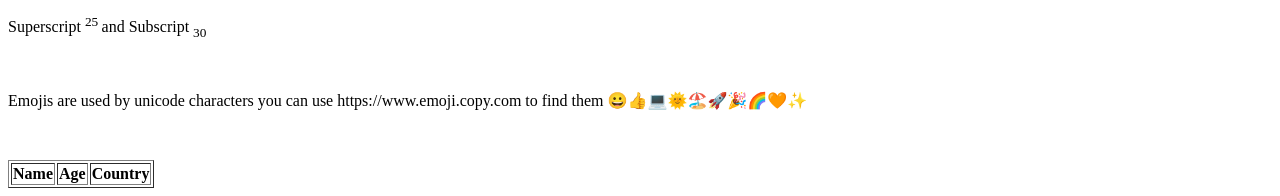
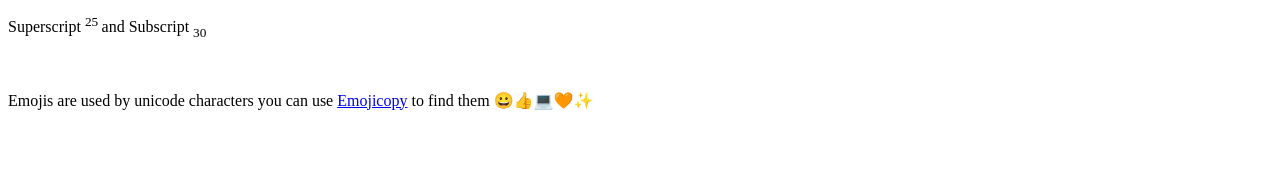
Before and after one commit to emadjshah/Learning_MERN_Stack_with_Masynctech, a plain HTML site: page Getting-started/index.html in a window 1280 px wide. Shown: the part 1494-1690 px from the top of the page. After the commit the page ends 1654 px from the top, so only its background shows below. Drawn offline with Linux system fonts and the light colour scheme.

Commit message:
2nd commit

```diff
--- a/Getting-started/index.html
+++ b/Getting-started/index.html
@@ -136,23 +136,9 @@
 <s> strikethrough text </s> <br>
 <p> Superscript <sup> 25 </sup> and Subscript <sub> 30 </sub></p> <br>
 
- <p>Emojis are used by unicode characters you can use https://www.emoji.copy.com to find them
+ <p>Emojis are used by unicode characters you can use <a href="https://www.emojicopy.com/">Emojicopy</a> to find them
 
- 😀👍💻🌞🏖️🚀🎉🌈🧡✨ </p> <br>
-
-
-
-<!-- Table Tag -->
-<table border="1">
-    <tr>
-        <th>Name</th>
-        <th>Age</th>
-        <th>Country</th>
-    </tr>
-
-
-
-<!-- Images and Links -->
+ 😀👍💻🧡✨ </p> <br>
 
 </p>
 </body>
```
Also changed, not shown: HTML-navigation/about.html (added), HTML-navigation/contact.html (added), HTML-navigation/home.html (added), HTML-navigation/index.html (renamed from HTML-navaigation/index.html), HTML-navigation/services.html (added).
